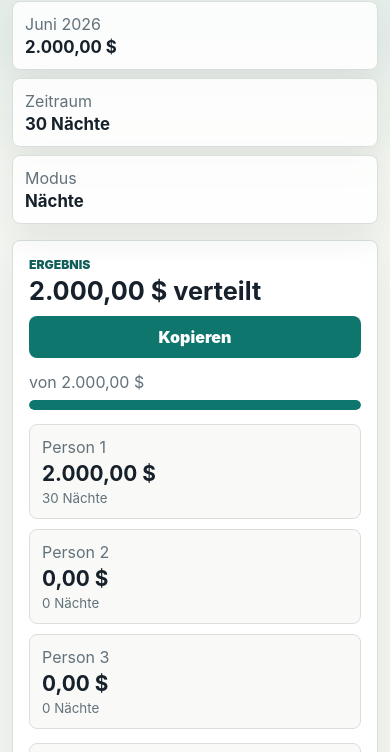
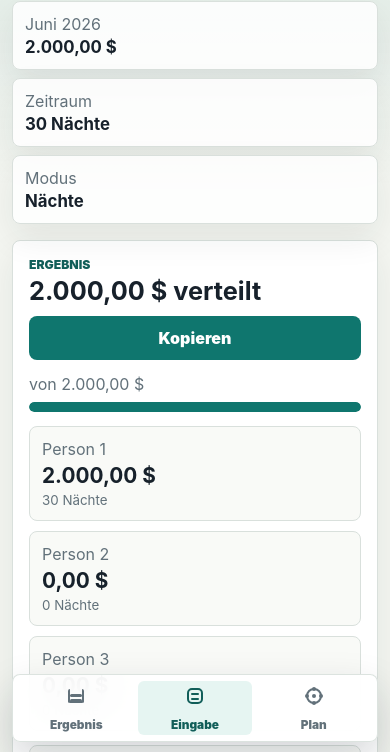
Before and after one commit to N0ahTM/HouseSplit, a website: page index.html in a window 390 px wide. Shown: the part 92-844 px from the top of the page. Drawn offline with Linux system fonts and the light colour scheme.

Commit message:
Add mobile bottom tabs

```diff
--- a/app.js
+++ b/app.js
@@ -14,6 +14,7 @@
   const STORAGE_KEY = "house-share-calculator:nights:v2";
   const root = document.querySelector("#app");
   const copyStatus = { message: "", timeout: null };
+  let tabSyncLockedUntil = 0;
 
   function createId(prefix) {
     if (window.crypto && typeof window.crypto.randomUUID === "function") {
@@ -220,6 +221,35 @@
     return new Map(calculation.totals.map((person) => [person.id, person]));
   }
 
+  function updateBottomTabs(activeId) {
+    document.querySelectorAll(".bottom-tabs a").forEach((link) => {
+      const isActive = link.getAttribute("href") === `#${activeId}`;
+      link.classList.toggle("is-active", isActive);
+      if (isActive) {
+        link.setAttribute("aria-current", "page");
+      } else {
+        link.removeAttribute("aria-current");
+      }
+    });
+  }
+
+  function syncBottomTabs() {
+    if (Date.now() < tabSyncLockedUntil) return;
+
+    const sections = ["result", "entry", "plan"]
+      .map((id) => document.getElementById(id))
+      .filter(Boolean);
+    if (!sections.length) return;
+
+    const probe = window.scrollY + Math.round(window.innerHeight * 0.38);
+    const current =
+      sections
+        .slice()
+        .reverse()
+        .find((section) => section.offsetTop <= probe) || sections[0];
+    updateBottomTabs(current.id);
+  }
+
   function renderHero(calculation) {
     return `
       <header class="app-hero">
@@ -372,7 +402,7 @@
     const shareText = buildShareText(calculation);
 
     return `
-      <section class="summary-panel" aria-labelledby="result-title">
+      <section id="result" class="summary-panel app-section" aria-labelledby="result-title">
         <div class="summary-head">
           <div>
             <p class="eyebrow">Ergebnis</p>
@@ -425,7 +455,7 @@
 
   function renderNightBreakdown(calculation) {
     return `
-      <section class="night-panel" aria-labelledby="nights-title">
+      <section id="plan" class="night-panel app-section" aria-labelledby="nights-title">
         <div class="section-heading">
           <div>
             <p class="eyebrow">${escapeHtml(monthLabel())}</p>
@@ -475,7 +505,7 @@
       ${renderHero(calculation)}
       <main>
         ${renderSummary(calculation)}
-        <div class="workspace">
+        <div id="entry" class="workspace app-section">
           <div class="workspace-main">
             ${renderControls()}
             ${renderPeople(calculation)}
@@ -485,7 +515,22 @@
           </div>
         </div>
       </main>
+      <nav class="bottom-tabs" aria-label="App-Bereiche">
+        <a class="is-active" href="#result" aria-current="page">
+          <span class="tab-icon tab-result" aria-hidden="true"></span>
+          <span>Ergebnis</span>
+        </a>
+        <a href="#entry">
+          <span class="tab-icon tab-entry" aria-hidden="true"></span>
+          <span>Eingabe</span>
+        </a>
+        <a href="#plan">
+          <span class="tab-icon tab-plan" aria-hidden="true"></span>
+          <span>Plan</span>
+        </a>
+      </nav>
     `;
+    syncBottomTabs();
   }
 
   function updateField(target) {
@@ -611,6 +656,34 @@
   });
 
   root.addEventListener("click", (event) => {
+    const tabLink = event.target.closest(".bottom-tabs a[href^='#']");
+    if (tabLink) {
+      event.preventDefault();
+
+      const targetId = tabLink.getAttribute("href").slice(1);
+      const target = document.getElementById(targetId);
+      if (!target) return;
+
+      tabSyncLockedUntil = Date.now() + 700;
+      updateBottomTabs(targetId);
+      if (window.location.hash !== `#${targetId}`) {
+        window.history.pushState(null, "", `#${targetId}`);
+      }
+
+      const scrollMarginTop = Number.parseFloat(window.getComputedStyle(target).scrollMarginTop) || 0;
+      const top = Math.max(0, target.getBoundingClientRect().top + window.scrollY - scrollMarginTop);
+      window.scrollTo({
+        top,
+        behavior: window.matchMedia("(prefers-reduced-motion: reduce)").matches ? "auto" : "smooth",
+      });
+
+      window.setTimeout(() => {
+        tabSyncLockedUntil = 0;
+        updateBottomTabs(targetId);
+      }, 520);
+      return;
+    }
+
     const button = event.target.closest("button[data-action]");
     if (!button) return;
 
@@ -642,5 +715,11 @@
     });
   }
 
+  window.addEventListener("scroll", syncBottomTabs, { passive: true });
+  window.addEventListener("hashchange", () => {
+    const activeId = window.location.hash.replace("#", "");
+    if (activeId) updateBottomTabs(activeId);
+  });
+
   render();
 })();
--- a/index.html
+++ b/index.html
@@ -34,8 +34,9 @@
     <title>HouseSplit - Miete fair nach Nächten teilen</title>
     <link rel="manifest" href="manifest.webmanifest">
     <link rel="icon" href="icon.svg" type="image/svg+xml">
-    <link rel="apple-touch-icon" href="icon.svg">
-    <link rel="stylesheet" href="styles.css?v=20260623-night">
+    <link rel="icon" href="docs/assets/icon-192.png" type="image/png" sizes="192x192">
+    <link rel="apple-touch-icon" href="docs/assets/apple-touch-icon.png" sizes="180x180">
+    <link rel="stylesheet" href="styles.css?v=20260623-tabs2">
     <script type="application/ld+json">
       {
         "@context": "https://schema.org",
@@ -52,8 +53,8 @@
         }
       }
     </script>
-    <script src="calc.js?v=20260623-night" defer></script>
-    <script src="app.js?v=20260623-night" defer></script>
+    <script src="calc.js?v=20260623-tabs2" defer></script>
+    <script src="app.js?v=20260623-tabs2" defer></script>
   </head>
   <body>
     <div id="app" class="app-shell">
--- a/package.json
+++ b/package.json
@@ -1,6 +1,6 @@
 {
   "name": "house-split",
-  "version": "1.1.0",
+  "version": "1.2.0",
   "private": true,
   "description": "Mobile-first rent sharing calculator by nights stayed.",
   "scripts": {
--- a/styles.css
+++ b/styles.css
@@ -26,6 +26,13 @@
 html {
   min-height: 100%;
   background: var(--bg);
+  scroll-behavior: smooth;
+}
+
+@media (prefers-reduced-motion: reduce) {
+  html {
+    scroll-behavior: auto;
+  }
 }
 
 body {
@@ -46,7 +53,7 @@ textarea {
 }
 
 button {
-  min-height: 42px;
+  min-height: 44px;
   border: 0;
   border-radius: 8px;
   cursor: pointer;
@@ -64,6 +71,10 @@ textarea:focus-visible {
   width: min(1180px, 100%);
   margin: 0 auto;
   padding: 18px 14px 34px;
+}
+
+.app-section {
+  scroll-margin-top: 14px;
 }
 
 .loading {
@@ -294,7 +305,7 @@ textarea:focus-visible {
 }
 
 .compact input {
-  min-height: 40px;
+  min-height: 44px;
   padding: 8px 9px;
 }
 
@@ -305,7 +316,7 @@ textarea:focus-visible {
   align-items: center;
   justify-content: center;
   gap: 8px;
-  min-width: 42px;
+  min-width: 44px;
   padding: 0 13px;
   white-space: nowrap;
   font-weight: 900;
@@ -339,9 +350,9 @@ textarea:focus-visible {
 .icon-button {
   display: inline-grid;
   place-items: center;
-  flex: 0 0 42px;
-  width: 42px;
-  height: 42px;
+  flex: 0 0 44px;
+  width: 44px;
+  height: 44px;
   border: 1px solid var(--line);
   background: #fff;
   color: var(--ink);
@@ -507,6 +518,10 @@ textarea:focus-visible {
   color: var(--amber);
 }
 
+.bottom-tabs {
+  display: none;
+}
+
 @media (min-width: 680px) {
   .app-shell {
     padding: 22px 18px 40px;
@@ -610,3 +625,131 @@ textarea:focus-visible {
     justify-self: start;
   }
 }
+
+@media (max-width: 720px) {
+  .app-section {
+    scroll-margin-top: 12px;
+    scroll-margin-bottom: calc(120px + env(safe-area-inset-bottom));
+  }
+
+  .app-shell {
+    padding-bottom: calc(clamp(184px, 28vh, 260px) + env(safe-area-inset-bottom));
+  }
+
+  .night-panel {
+    margin-bottom: calc(92px + env(safe-area-inset-bottom));
+  }
+
+  .night-list {
+    max-height: min(560px, calc(100vh - 260px));
+    scroll-padding-bottom: 16px;
+  }
+
+  .bottom-tabs {
+    position: fixed;
+    right: 12px;
+    bottom: 10px;
+    left: 12px;
+    z-index: 30;
+    display: grid;
+    grid-template-columns: repeat(3, minmax(0, 1fr));
+    gap: 4px;
+    padding: 6px;
+    padding-bottom: calc(6px + env(safe-area-inset-bottom));
+    border: 1px solid rgba(217, 224, 220, 0.9);
+    border-radius: 8px;
+    background: rgba(255, 255, 255, 0.92);
+    box-shadow: 0 18px 42px rgba(23, 33, 43, 0.18);
+    backdrop-filter: blur(18px);
+  }
+
+  .bottom-tabs a {
+    display: grid;
+    min-width: 0;
+    min-height: 54px;
+    place-items: center;
+    gap: 4px;
+    border-radius: 6px;
+    color: var(--muted);
+    font-size: 0.74rem;
+    font-weight: 900;
+    text-decoration: none;
+  }
+
+  .bottom-tabs a.is-active {
+    background: #e6f5f2;
+    color: var(--teal-dark);
+  }
+
+  .tab-icon {
+    position: relative;
+    display: block;
+    width: 22px;
+    height: 22px;
+  }
+
+  .tab-result::before {
+    position: absolute;
+    inset: 4px 3px;
+    content: "";
+    border: 2px solid currentColor;
+    border-top: 0;
+    border-radius: 2px;
+  }
+
+  .tab-result::after {
+    position: absolute;
+    right: 5px;
+    bottom: 5px;
+    left: 5px;
+    height: 3px;
+    content: "";
+    border-radius: 999px;
+    background: currentColor;
+    box-shadow: 0 -5px 0 currentColor;
+  }
+
+  .tab-entry::before {
+    position: absolute;
+    inset: 3px;
+    content: "";
+    border: 2px solid currentColor;
+    border-radius: 5px;
+  }
+
+  .tab-entry::after {
+    position: absolute;
+    top: 8px;
+    right: 7px;
+    left: 7px;
+    height: 2px;
+    content: "";
+    border-radius: 999px;
+    background: currentColor;
+    box-shadow: 0 5px 0 currentColor;
+  }
+
+  .tab-plan::before {
+    position: absolute;
+    inset: 3px;
+    content: "";
+    border: 2px solid currentColor;
+    border-radius: 50%;
+  }
+
+  .tab-plan::after {
+    position: absolute;
+    top: 9px;
+    left: 9px;
+    width: 4px;
+    height: 4px;
+    content: "";
+    border-radius: 50%;
+    background: currentColor;
+    box-shadow:
+      0 -7px 0 currentColor,
+      0 7px 0 currentColor,
+      -7px 0 0 currentColor,
+      7px 0 0 currentColor;
+  }
+}
```
Also changed, not shown: docs/USAGE.md (+2 -0 lines), service-worker.js (+7 -4 lines), CHANGELOG.md, README.md, docs/assets/apple-touch-icon.png (added), docs/assets/icon-192.png (added), docs/assets/icon-512.png (added), docs/assets/mobile-preview.png, docs/assets/repository-open-graph.jpg, manifest.webmanifest.
